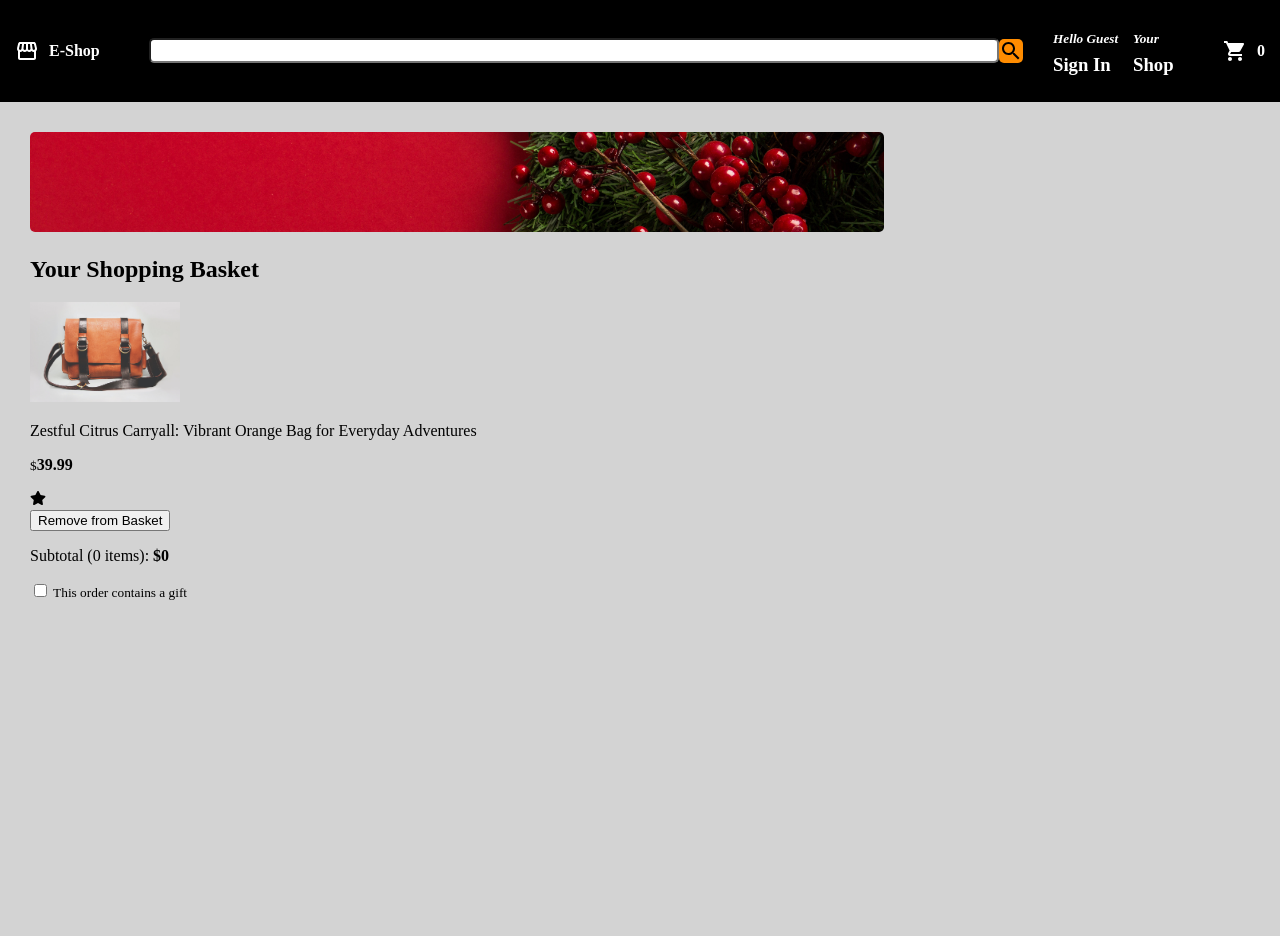
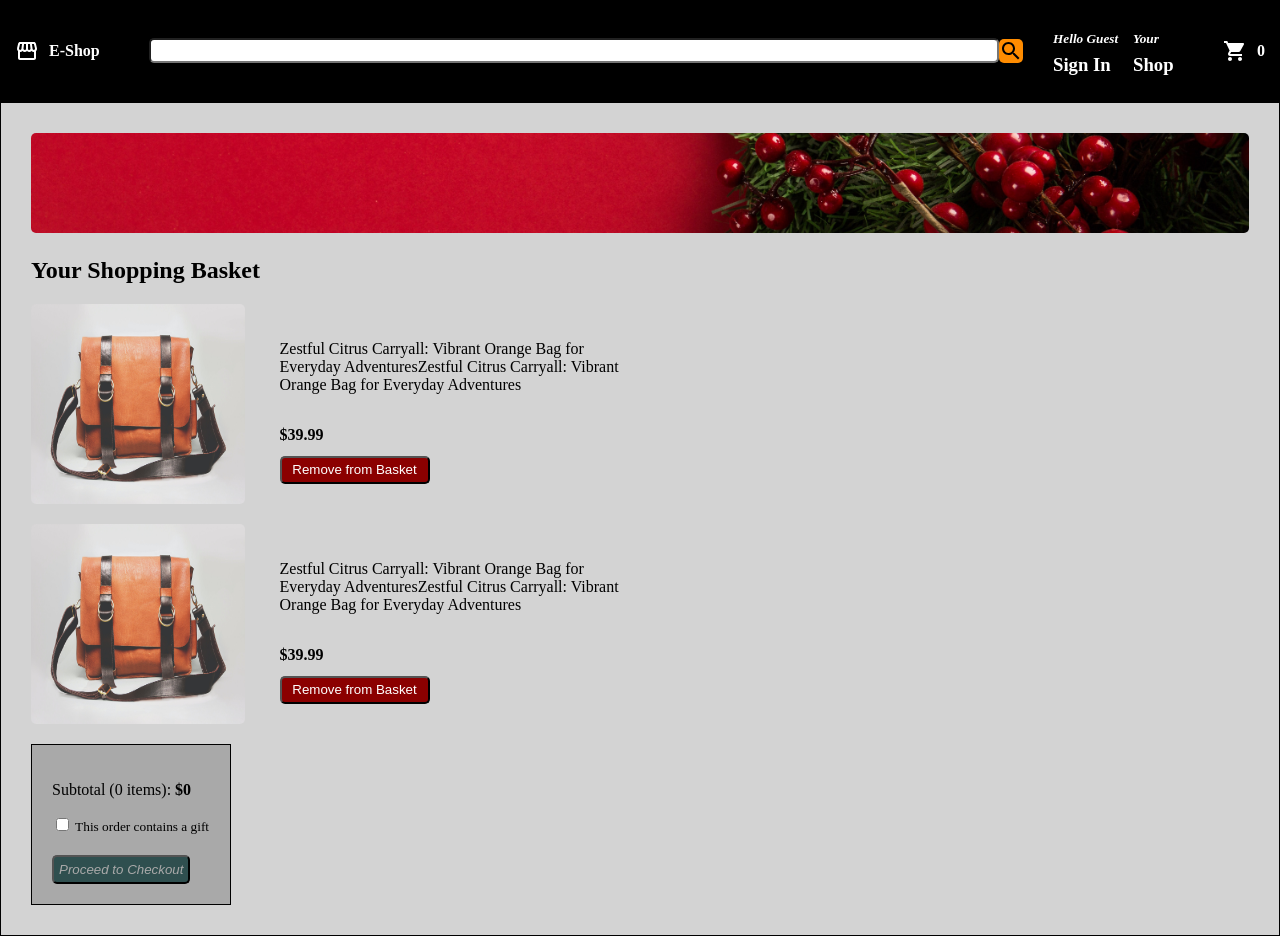
Before and after one commit to selimyay00/e-shop, a React (Vite) app: page /checkout in a window 1280 px wide. Before the commit the page ends 800 px from the top, so only its background shows below. Built offline with nearby package versions, Linux system fonts and the light colour scheme.

Commit message:
completed the checkout page

```diff
--- a/src/components/Checkout.jsx
+++ b/src/components/Checkout.jsx
@@ -10,6 +10,8 @@ function Checkout() {
                 <img src={christmas} className='checkout__image' />
                 <h2>Your Shopping Basket</h2>
                 <CheckoutProduct />
+                <CheckoutProduct />
+
             </div>
             <div className='checkout__right'>
                 <Subtotal />
--- a/src/components/CheckoutProduct.jsx
+++ b/src/components/CheckoutProduct.jsx
@@ -5,25 +5,17 @@ import { FaStar } from 'react-icons/fa';
 
 function CheckoutProduct() {
     return (
-        <div className='checkoutProduct'>
-            <img
-                src={bag}
-                alt='checkout image'
-                className='checkoutProduct__image'
-            />
-            <div className='checkoutproduct__info'>
-                <p className='checoutProduct__title'>
-                Zestful Citrus Carryall: Vibrant Orange Bag for Everyday Adventures
-                </p>
-                <p className='checkoutProduct__price'>
-                    <small>$</small>
-                    <strong>39.99</strong>
-                </p>
-                <div className='checkoutProduct__rating'>
+        <div className='checkout-product'>
+            <img src={bag} alt="bag" className='checkout-image' />
+                <div className='checkout-info'>
+                    <p>Zestful Citrus Carryall: Vibrant Orange Bag for Everyday AdventuresZestful Citrus Carryall: Vibrant Orange Bag for Everyday Adventures</p>
+                    <p>
+                        <strong>$39.99</strong>
+                    </p>
                     <FaStar />
+                    <button>Remove from Basket</button>
                 </div>
-                <button>Remove from Basket</button>
-            </div>
+
         </div>
     )
 }
--- a/src/components/Subtotal.jsx
+++ b/src/components/Subtotal.jsx
@@ -3,6 +3,7 @@ import CurrencyFormat from 'react-currency-format'
 
 function Subtotal() {
     return (
+
         <div className='subtotal'>
             <CurrencyFormat
                 renderText={(value) => (
@@ -20,6 +21,7 @@ function Subtotal() {
                 displayType='text'
                 thousandSeparator={true}
             />
+            <button>Proceed to Checkout</button>
         </div>
     )
 }
--- a/src/components/checkout.css
+++ b/src/components/checkout.css
@@ -1,13 +1,6 @@
 .checkout {
     padding: 30px;
-}
-
-.checkout__left {
-    width: 70%;
-}
-
-.checkout__right {
-    width: 30%;
+    border: 1px solid black;
 }
 
 .checkout__image {
--- a/src/components/checkoutproduct.css
+++ b/src/components/checkoutproduct.css
@@ -1,3 +1,37 @@
-.checkoutProduct__image {
-    height: 100px;
+.checkout-product {
+    background-color: lightgrey;
+    color: black;
+    height: 200px;
+    width: max-content;
+    display: flex;
+    max-width: 610px;
+    margin: 20px 0;
 }
+
+.checkout-image {
+    height: 100%;
+    width: 35%;
+    display: flex;
+    object-fit: fill;
+    border-radius: 5px;
+}
+
+.checkout-info {
+    display: flex;
+    flex-direction: column;
+    margin-left: 15px;
+    padding: 20px;
+}
+
+.checkout-info > button {
+    max-width: 150px;
+    margin-top: -10px;
+    border-radius: 5px;
+    height: 60px;
+    background-color: darkred;
+    color: white;
+}
+
+.checkout-info > button:hover {
+    background-color: red;
+}
--- a/src/components/subtotal.css
+++ b/src/components/subtotal.css
@@ -0,0 +1,16 @@
+.subtotal {
+    border: 1px solid black;
+    margin-top: 20px;
+    padding: 20px;
+    background-color: darkgray;
+    width: 200px;
+}
+
+.subtotal > button {
+    margin-top: 20px;
+    background-color: darkslategray;
+    padding: 5px;
+    border-radius: 5px;
+    color: darkgray;
+    font-style: italic;
+}
```
